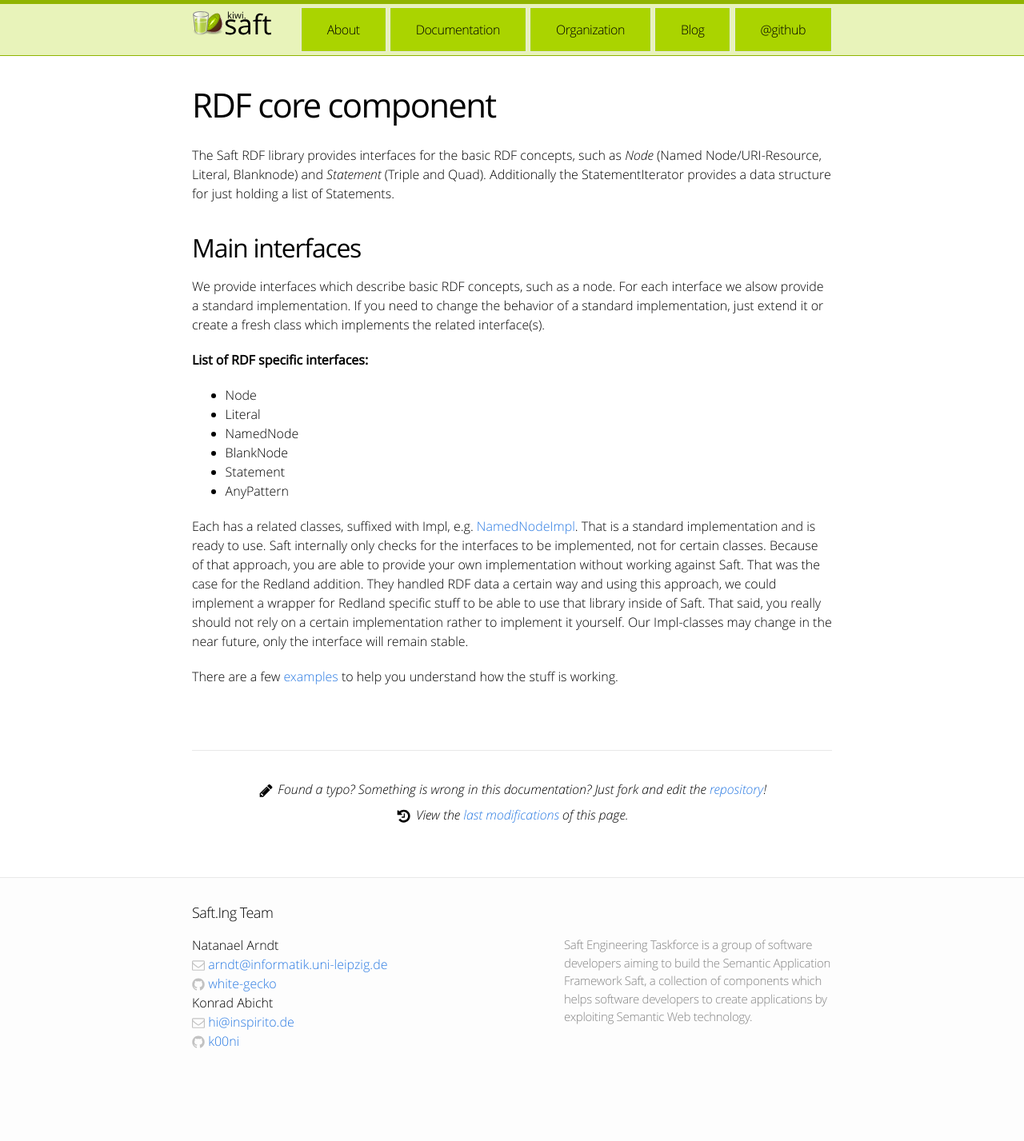
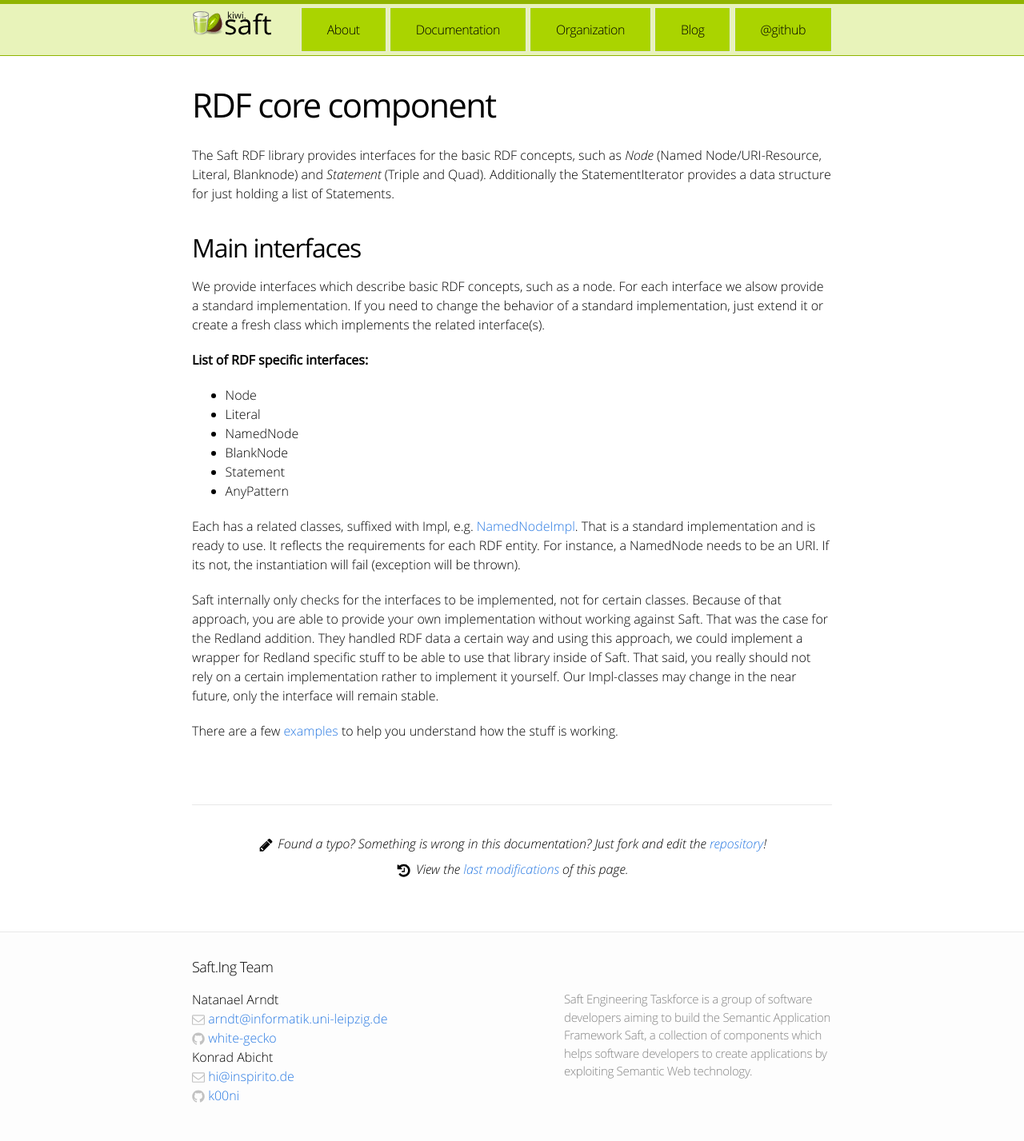
Before and after one commit to SaftIng/safting.github.io, a Jekyll site: the page built from doc/phpframework/rdf.md, in a window 1280 px wide. Shown: the whole page at 80% size. Built offline with Jekyll 4.4.1, drawn with Linux system fonts in a browser that asks for light colours; before the commit the page ends 1359 px from its top, so only the background shows below that.

Commit message:
Update rdf.md

```diff
--- a/doc/phpframework/rdf.md
+++ b/doc/phpframework/rdf.md
@@ -17,6 +17,8 @@ We provide interfaces which describe basic RDF concepts, such as a node. For eac
   * Statement
   * AnyPattern
 
-Each has a related classes, suffixed with Impl, e.g. [NamedNodeImpl](https://github.com/SaftIng/Saft/blob/master/src/Saft/Rdf/NamedNodeImpl.php). That is a standard implementation and is ready to use. Saft internally only checks for the interfaces to be implemented, not for certain classes. Because of that approach, you are able to provide your own implementation without working against Saft. That was the case for the Redland addition. They handled RDF data a certain way and using this approach, we could implement a wrapper for Redland specific stuff to be able to use that library inside of Saft. That said, you really should not rely on a certain implementation rather to implement it yourself. Our Impl-classes may change in the near future, only the interface will remain stable.
+Each has a related classes, suffixed with Impl, e.g. [NamedNodeImpl](https://github.com/SaftIng/Saft/blob/master/src/Saft/Rdf/NamedNodeImpl.php). That is a standard implementation and is ready to use. It reflects the requirements for each RDF entity. For instance, a NamedNode needs to be an URI. If its not, the instantiation will fail (exception will be thrown).
+
+Saft internally only checks for the interfaces to be implemented, not for certain classes. Because of that approach, you are able to provide your own implementation without working against Saft. That was the case for the Redland addition. They handled RDF data a certain way and using this approach, we could implement a wrapper for Redland specific stuff to be able to use that library inside of Saft. That said, you really should not rely on a certain implementation rather to implement it yourself. Our Impl-classes may change in the near future, only the interface will remain stable.
 
 There are a few [examples](https://github.com/SaftIng/Saft.example) to help you understand how the stuff is working.
```
